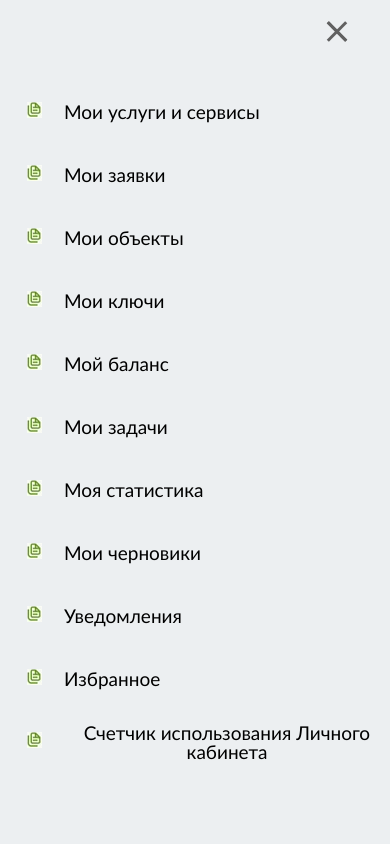
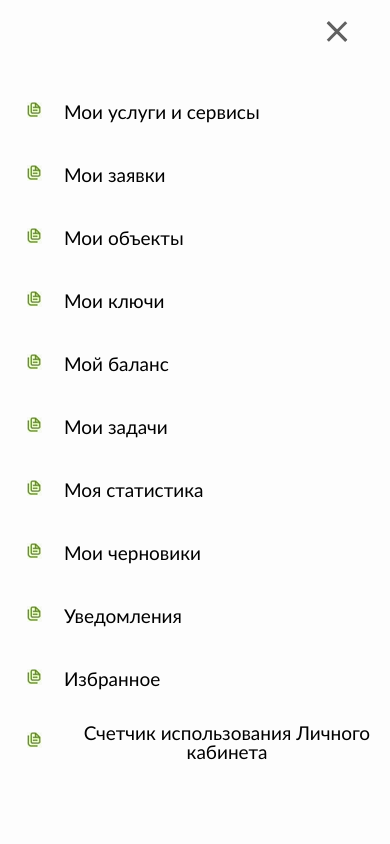
Before and after one commit to Igor-R64/Task-css, a plain HTML site: page index.html in a window 390 px wide. Both pictures are taken after a click on the label 337 px from the left and 43 px from the top of the page. Shown: the top 844 px of the page. Drawn offline with Linux system fonts and the light colour scheme.

Commit message:
fixed bm

```diff
--- a/style.css
+++ b/style.css
@@ -63,18 +63,10 @@
         padding: 80px 0;
         list-style: none;
         text-align: center;
-        background-color: #ECEFF1;
+        background-color: #fdfdfd;
         box-shadow: 1px 0px 6px rgba(0, 0, 0, .2);
       }
-      /* .menu__item {
-        display: block;
-        padding: 12px 24px;
-        color: #333;
-        font-family: 'Roboto', sans-serif;
-        font-size: 20px;
-        font-weight: 600;
-        text-decoration: none;
-      }  */
+
       .menu__item:hover {
         background-color: #CFD8DC;
       }
```
